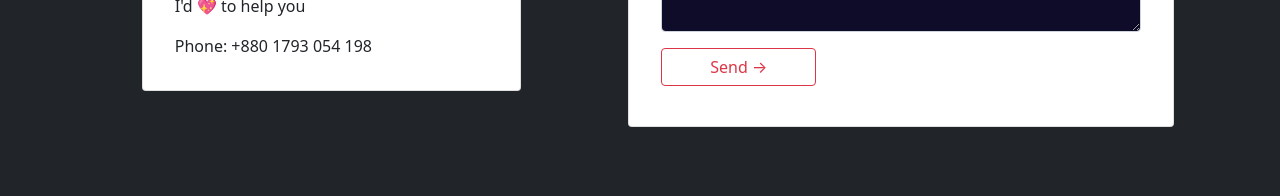
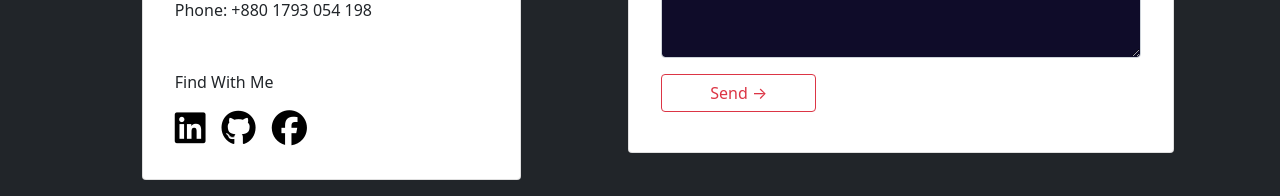
Before and after one commit to lutfor779/Redux_Shopping, a React (Create React App) app: page /contact in a window 1280 px wide. Shown: the part 740-936 px from the top of the page. Built offline with nearby package versions, Linux system fonts and the light colour scheme; no server answers.

Commit message:
icon corrected

```diff
--- a/public/index.html
+++ b/public/index.html
@@ -28,10 +28,7 @@
       work correctly both with client-side routing and a non-root public URL.
       Learn how to configure a non-root public URL by running `npm run build`.
     -->
-    <link href="https://cdn.jsdelivr.net/npm/bootstrap@5.1.3/dist/css/bootstrap.min.css"
-      rel="stylesheet"
-      integrity="sha384-1BmE4kWBq78iYhFldvKuhfTAU6auU8tT94WrHftjDbrCEXSU1oBoqyl2QvZ6jIW3"
-      crossorigin="anonymous">
+
     <title>Redux Store</title>
 
   </head>
@@ -49,6 +46,8 @@
       To begin the development, run `npm start` or `yarn start`.
       To create a production bundle, use `npm run build` or `yarn build`.
     -->
+    <script src="https://kit.fontawesome.com/4524e20b32.js"
+      crossorigin="anonymous"></script>
 
   </body>
 
--- a/src/pages/Contact/Contact/Contact.js
+++ b/src/pages/Contact/Contact/Contact.js
@@ -30,18 +30,18 @@ const Contact = () => {
                                 <Card.Text>
                                     Phone: +880 1793 054 198
                                 </Card.Text>
-                                {/* <Card.Text className="text mt-5">
+                                <Card.Text className="text mt-5">
                                     Find With Me
                                 </Card.Text>
                                 <Card.Link href="https://www.linkedin.com/in/md-lutfor-rahman-1b78a9216/" target="_blanck">
                                     <i className="fab fa-linkedin"></i>
                                 </Card.Link>
                                 <Card.Link href="https://github.com/lutfor779" target="_blanck">
-                                    <i className="bi bi-github"></i>
+                                    <i className="fab fa-github"></i>
                                 </Card.Link>
                                 <Card.Link href="https://www.facebook.com/profile.php?id=100060296948064" target="_blanck">
                                     <i className="fab fa-facebook"></i>
-                                </Card.Link> */}
+                                </Card.Link>
                             </Card.Body>
                         </Card>
                     </Col>
--- a/src/pages/Contact/ContactForm/ContactForm.css
+++ b/src/pages/Contact/ContactForm/ContactForm.css
@@ -3,11 +3,11 @@
     color: white;
 }
 
-/* .fab{
+.fab{
     font-size: 2.2em;
-    color: white;
+    color: black;
 }
 .fab:hover{
-    color: #52ffb7;
+    color: rgba(43, 72, 204, 0.671);
     transform: scale(1.2);
-} */
+}
```
